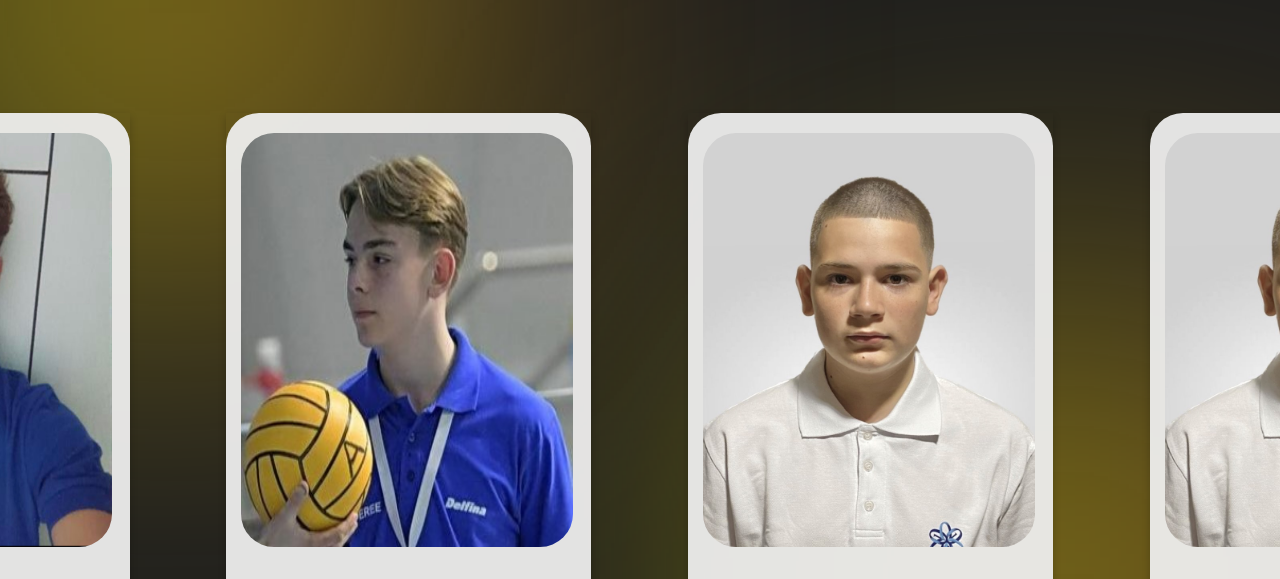
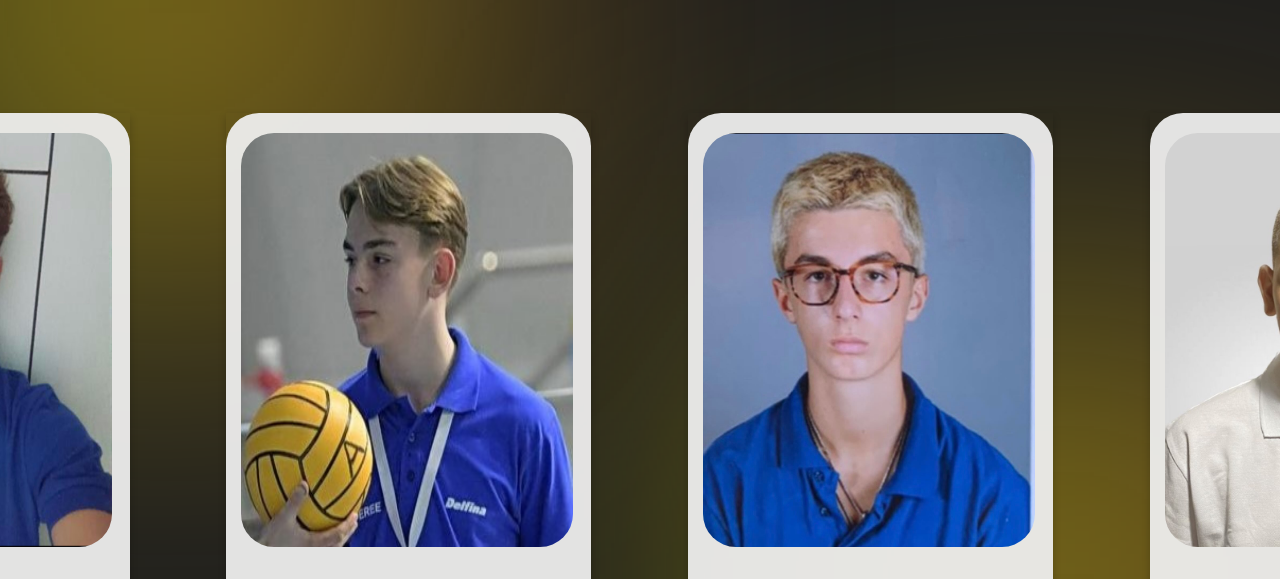
Before and after one commit to isstanchev22/lemon, a plain HTML site: page pages/about-us.html in a window 1280 px wide. Shown: the part 107-686 px from the top of the page. Drawn offline with nearby package versions, Linux system fonts and the light colour scheme.

Commit message:
Edit about us page

```diff
--- a/pages/about-us.html
+++ b/pages/about-us.html
@@ -47,7 +47,7 @@
         <div class="flip-card" id="card3">
             <div class="flip-card-inner">
                 <div class="flip-card-front">
-                    <img src="../img/plamen.jpg" id="front2_img">
+                    <img src="../img/aleks.jpg" id="front2_img">
                     <h1 id="title3">Front-end Developer</h1>
                     <h1 id="name3">Aleksandar Stanev</h1>
                 </div>
```
Also changed, not shown: img/aleks.jpg (added).
